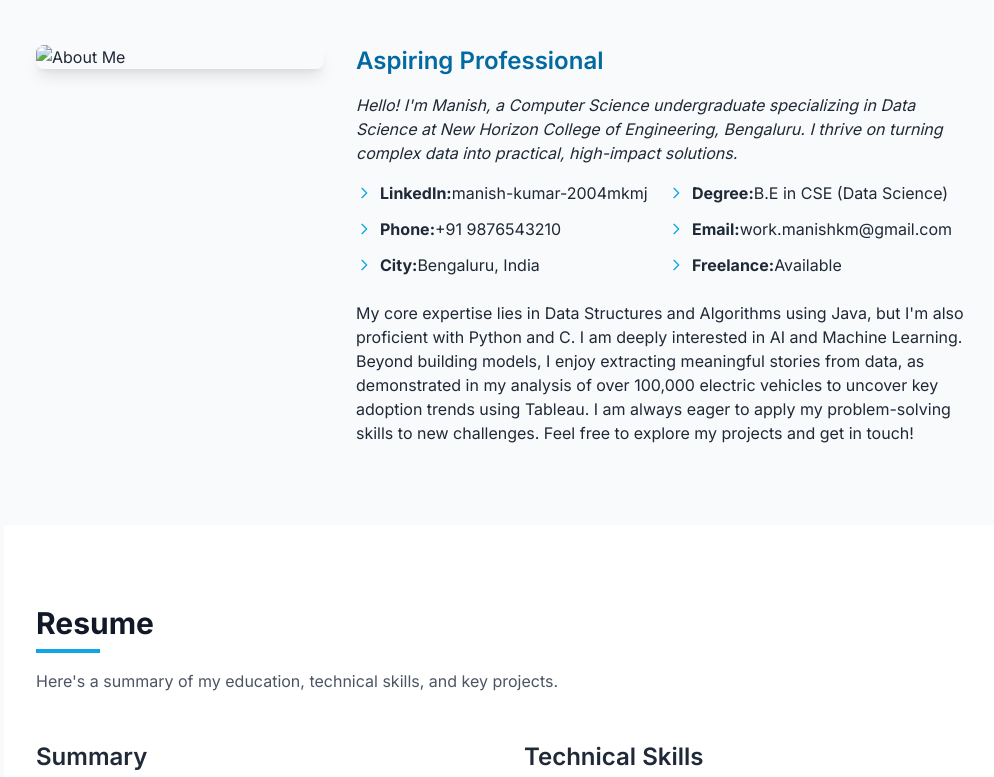
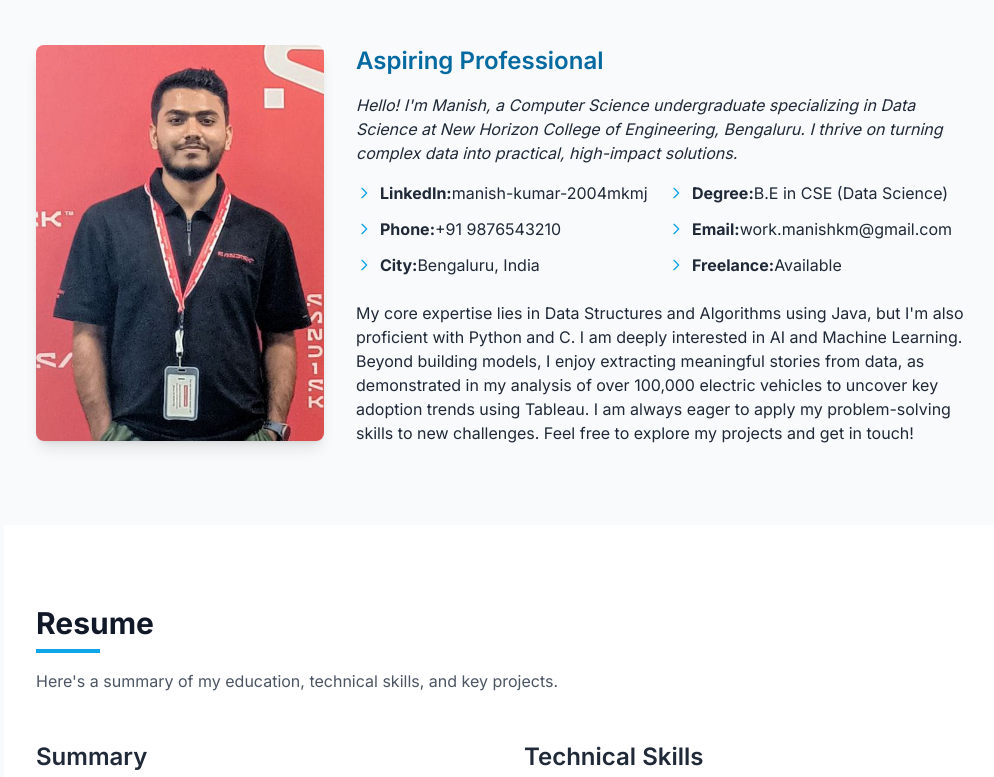
Before and after one commit to Manish-1909/Manish---Portfolio, a plain HTML site: page index.html in a window 1280 px wide. Shown: the part 1043-1820 px from the top of the page, without its empty margins (284-1278 px from the left). Drawn offline with nearby package versions, Linux system fonts and the light colour scheme.

Commit message:
Update index.html

```diff
--- a/index.html
+++ b/index.html
@@ -152,7 +152,7 @@ management (MySQL). Eager to apply robust problem-solving skills in a dynamic te
                 </div>
                 <div class="grid grid-cols-1 md:grid-cols-3 gap-8">
                     <div class="md:col-span-1">
-                        <img src="sandisk_img.jpeg" class="rounded-lg shadow-lg" alt="About Me">
+                        <img src="assets/sandisk_img.jpeg" class="rounded-lg shadow-lg" alt="About Me">
                     </div>
                     <div class="md:col-span-2">
                         <h3 class="text-2xl font-semibold text-sky-700">Aspiring Professional</h3>
```
